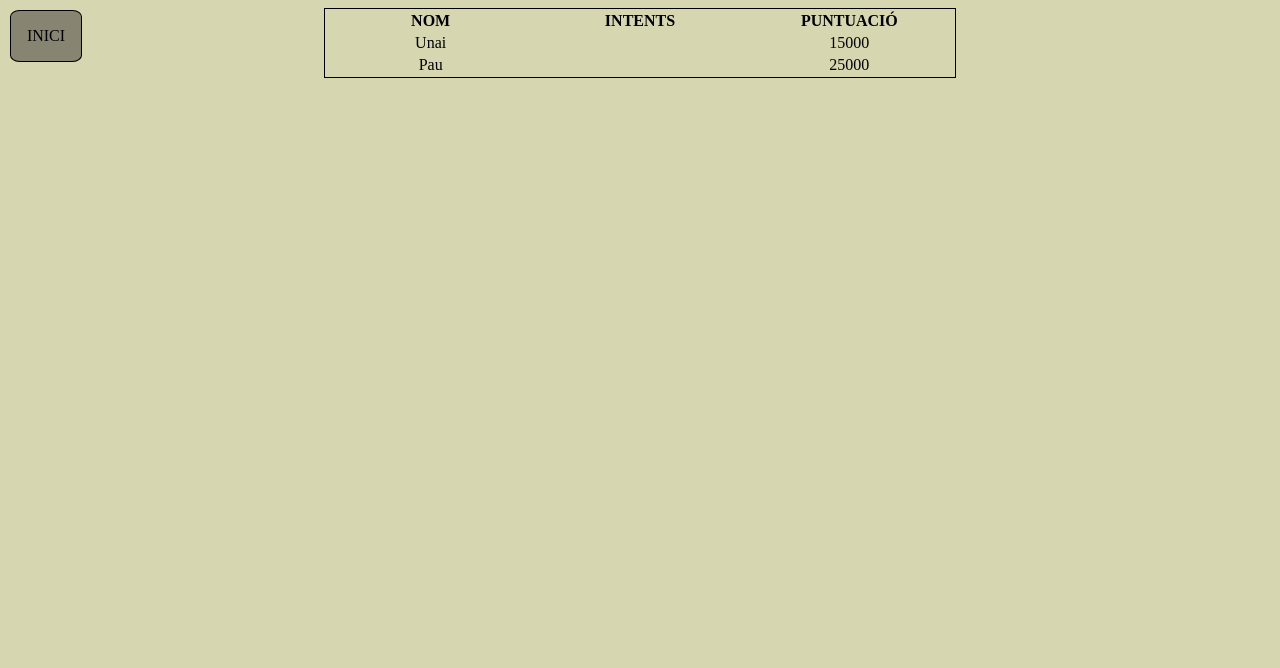
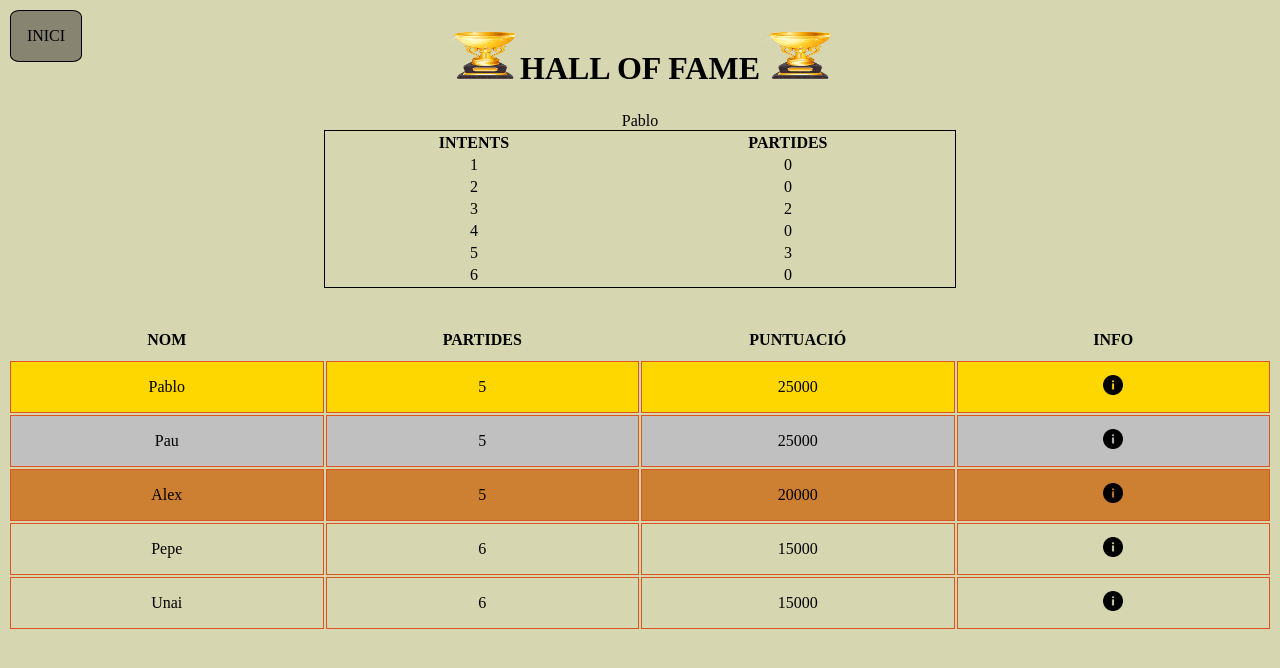
Before and after one commit to LariosAlex/Wordle, a PHP site: the page made by ranking.php in a window 1280 px wide. Shown: the top 668 px of the page. Run offline with PHP 8.4, Linux system fonts and the light colour scheme; the visitor is signed in with stand-in values (Sample User, id 1).

Commit message:
Disseny ranking

```diff
--- a/funcions.php
+++ b/funcions.php
@@ -182,9 +182,10 @@
         }
         return $paraules;
     }
+
     function ordenarRanking($rankingJugador, $itemSort){
         $keys = array_column($rankingJugador, $itemSort);
-        array_multisort($keys, SORT_ASC, $rankingJugador);
+        array_multisort($keys, SORT_DESC, $rankingJugador);
         return $rankingJugador;
     }
 
--- a/ranking.php
+++ b/ranking.php
@@ -2,6 +2,8 @@
     session_start();
     //Importar funcions
     include('funcions.php');
+    $rankingTXT = getRanking('record.txt');
+    $ranking = ranking($rankingTXT);
 ?>
 <!DOCTYPE html>
 <html lang="en">
@@ -17,6 +19,7 @@
     <script src="./JS/funcions.js"></script>
 </head>
 <body id="ranking">
+    <h1><img src="./SRC/trofeo.png" alt="trofeo" id="imgTrofeo">HALL OF FAME<img src="./SRC/trofeo.png" alt="trofeo" id="imgTrofeo"></h1>
     <nav>
         <a href="index.php">
             <div>
@@ -27,21 +30,58 @@
     <table id='rankingTable'>
         <tr>
             <th>NOM</th>
-            <th>INTENTS</th>
+            <th>PARTIDES</th>
             <th>PUNTUACIÓ</th>
+            <th>INFO</th>
         </tr>
 
         <?php
-            $rankingTXT = getRanking('record.txt');
-            $ranking = ranking($rankingTXT);
-            foreach($ranking as $record){
+            for($r = 0; $r < count($ranking); $r++){
                 echo '<tr>';
-                echo '<td>'.$record['nombre'].'</td>';
-                echo '<td> </td>';
-                echo '<td>'.$record['puntuacio'].'</td>';
+                $bground = '';
+                if($r == 0){
+                    $bground = 'gold';
+                }else if ($r == 1){
+                    $bground = '#C0C0C0';
+                }else if($r == 2){
+                    $bground = '#CD7F32';
+                }
+                echo '<td bgcolor = '.$bground.'>'.$ranking[$r]['nombre'].'</td>';
+                $totalPartides = 0;
+                foreach($ranking[$r]['estadistiques'] as $partida){
+                    $totalPartides += $partida;
+                }
+                echo '<td bgcolor = '.$bground.'>'.$totalPartides.'</td>';
+                echo '<td bgcolor = '.$bground.'>'.$ranking[$r]['puntuacio'].'</td>';
+                echo '<td bgcolor = '.$bground.'><a href="../ranking.php?usuariDetalls='.$ranking[$r]['nombre'].'"><img src="./SRC/informacion.png" alt="info" id="iconInfo"></a></td>';
                 echo '</tr>';
             }
         ?>
     </table>
+    <?php
+    if(isset($_GET['usuariDetalls'])){
+    ?>
+        <table id='rankingTableDetalls'>
+            <tr>
+                <th>INTENTS</th>
+                <th>PARTIDES</th>
+            </tr>
+            <?php
+                foreach($ranking as $detallsRanking){
+                        if($detallsRanking['nombre'] == $_GET['usuariDetalls']){
+                            echo '<caption>'.$detallsRanking['nombre'].'</caption>';
+                            for($d = 0; $d < count($detallsRanking['estadistiques']); $d++){
+                                echo '<tr>';
+                                    echo '<td>'.($d+1).'</td>';
+                                    echo '<td>'.$detallsRanking['estadistiques'][$d].'</td>';
+                                echo '</tr>';
+                            }
+                        };
+                }
+            ?>
+        </table>
+    <?php
+    }
+    ?>
 </body>
 </html>
--- a/record.txt
+++ b/record.txt
@@ -1,3 +1,6 @@
-Alex,0-3-0-0-2-0,20000,inactive
+Alex,0-3-0-0-2-0,20000,active
 Pau,0-0-2-0-3-0,25000,active
 Unai,1-0-5-0-0-0,15000,active
+Pepe,1-0-5-0-0-0,15000,active
+Pablo,0-0-2-0-3-0,25000,active
+Pablo,0-0-2-0-3-0,25000,inactive
--- a/style.css
+++ b/style.css
@@ -321,21 +321,46 @@ nav div{
     background-color: #D6D6B1;
     display: grid;
     grid-template-columns: 1fr 2fr 1fr;
-    grid-template-rows: auto auto;
+    grid-template-rows: 1fr 2fr 3fr;
 }
 
-#ranking table{
+
+#ranking h1{
+    grid-row: 1/3;
+    grid-column: 2/3;
+    text-align: center;
+    height: 15%;
+}
+
+#ranking #imgTrofeo{
+    width: 75px;
+    height: 50px;
+}
+
+#ranking #iconInfo{
+    width: 20px;
+    height: 20px;
+}
+
+#ranking #rankingTable{
+    grid-column: 1 / span 3;
+    grid-row: 3/3;
+}
+
+#ranking #rankingTable th, tr{
+    width: 25%;
+    height: 5px;
+}
+
+#ranking #rankingTable td{
+    border: 1px solid #de541e;
+}
+
+#ranking #rankingTableDetalls{
     border: solid black 1px;
     grid-column: 2/3;
-}
-
-#ranking th{
-    width: 33%;
-    height: 33%;
-}
-#ranking tr{
-    width: 33%;
-    height: 33%;
+    grid-row: 2/3;
+    margin-bottom: 5%;
 }
 
 /* PC */
```
Also changed, not shown: SRC/informacion.png (added), SRC/trofeo.jpg (added), SRC/trofeo.png (added).
